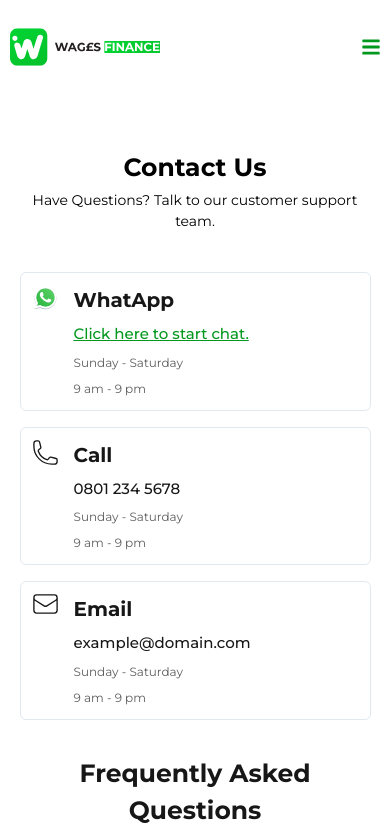
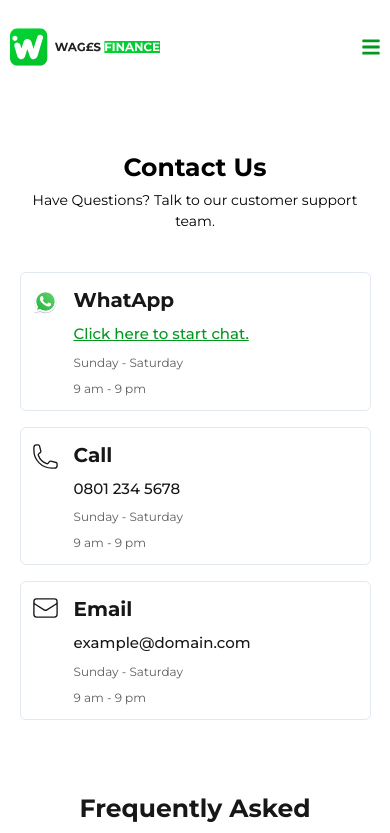
Before and after one commit to emmanuelprince66/wages-landing, a Next.js app: page /contact in a window 390 px wide. Shown: the top 833 px of the page. Built offline with nearby package versions, Linux system fonts and the light colour scheme.

Commit message:
new good changes

```diff
--- a/app/components/contact/Contact.tsx
+++ b/app/components/contact/Contact.tsx
@@ -125,6 +125,7 @@ const Contact = () => {
                   height={25}
                   src="/contact/c-1.svg"
                   alt="contact"
+                  className="pt-1 md:pt-0"
                 />
                 <div className="flex_column gap-2">
                   <p className="text-[20px] font-[600] text-primary_black ">
@@ -153,6 +154,7 @@ const Contact = () => {
                   height={25}
                   src="/contact/c-2.svg"
                   alt="contact"
+                  className="pt-1 md:pt-0"
                 />
                 <div className="flex_column gap-2">
                   <p className="text-[20px] font-[600] text-primary_black ">
@@ -181,6 +183,7 @@ const Contact = () => {
                   height={25}
                   src="/contact/c-3.svg"
                   alt="contact"
+                  className="pt-1 md:pt-0"
                 />
                 <div className="flex_column gap-2">
                   <p className="text-[20px] font-[600] text-primary_black ">
@@ -204,7 +207,7 @@ const Contact = () => {
 
         {/* Render Accordions only after component mounts to avoid hydration issues */}
         {mounted && (
-          <div className="w-full md:w-[65%] mx-auto flex flex-col items-center mt-[10%] text-center">
+          <div className="w-full md:w-[65%] mx-auto flex flex-col items-center mt-[20%] md:mt-[10%] text-center">
             <p className="font-[600] text-[25px] md:text-[30px] text-primary_black mb-5">
               Frequently Asked Questions
             </p>
```
